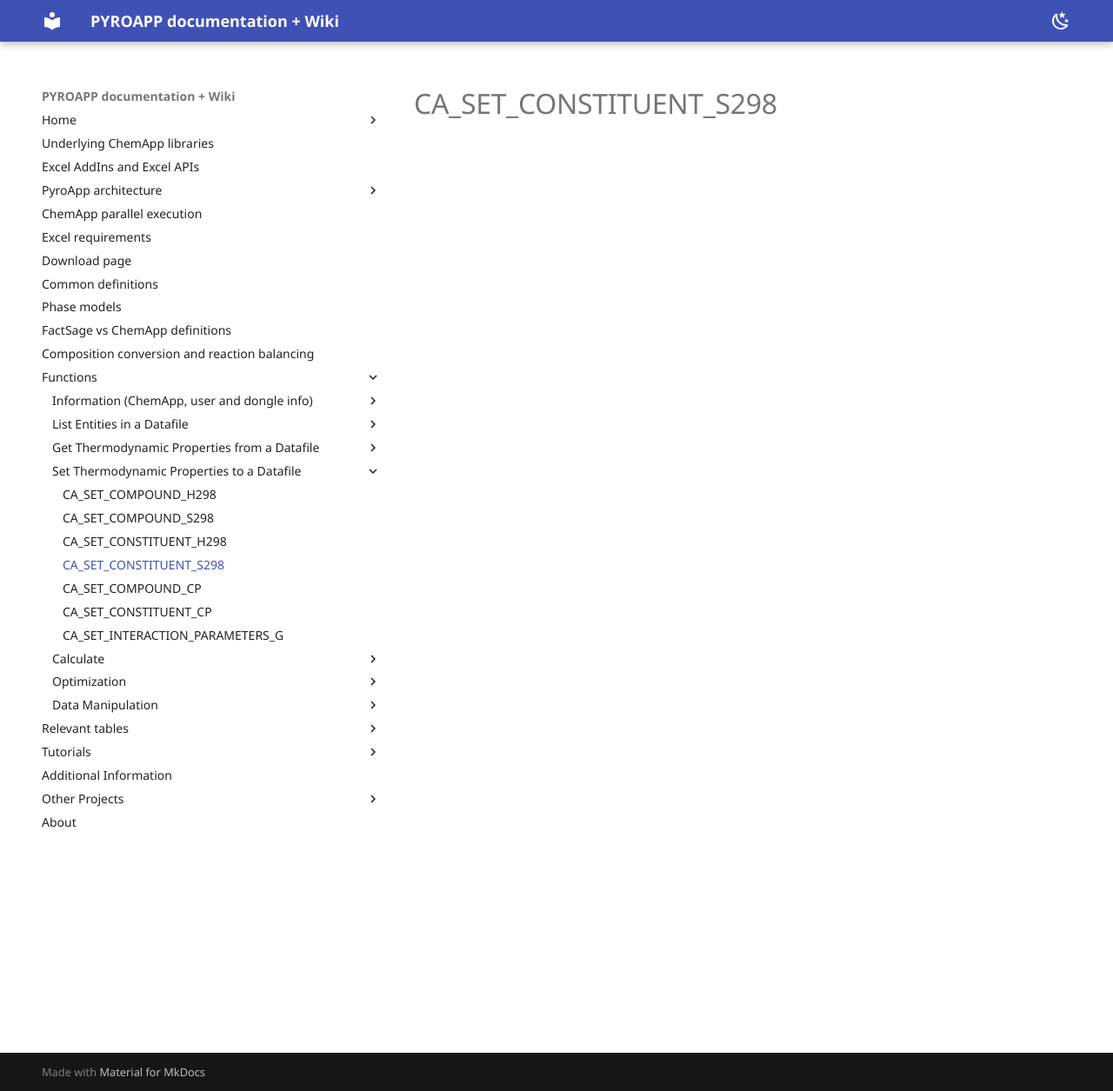
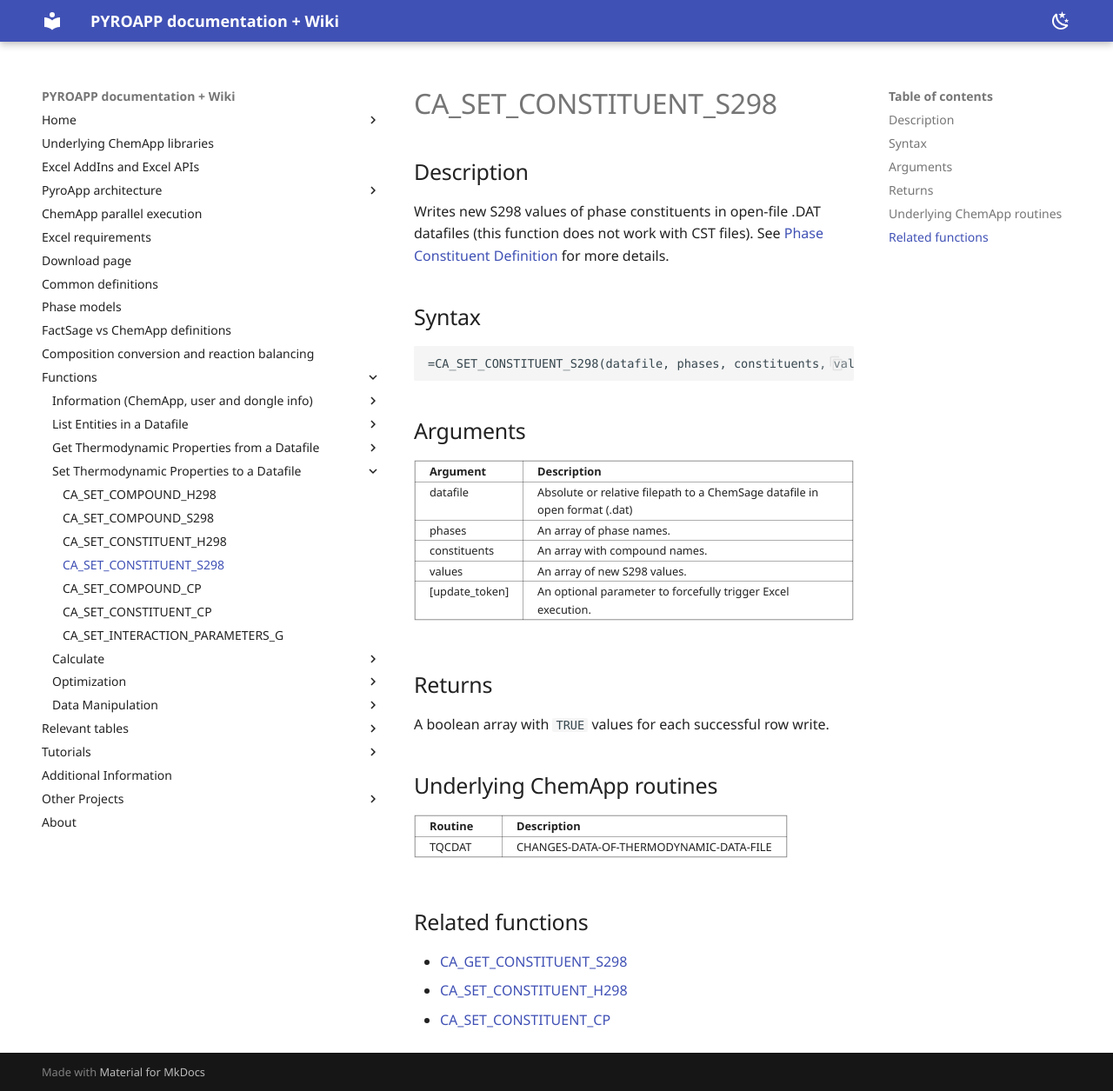
Before and after one commit to evnekdev/pyroapp-docs, an MkDocs documentation site: the page built from docs/functions/ca_set_constituent_s298.md, in a window 1280 px wide and 1255 px high. Shown: the whole window at 87% size. Built offline with MkDocs 1.6.1 and Material for MkDocs 9.7.7, drawn with Linux system fonts in a browser that asks for light colours; some web fonts are replaced.

Commit message:
ca_set_constituent_h298, ca_set_constituent_s298

````diff
--- a/docs/functions/ca_set_constituent_s298.md
+++ b/docs/functions/ca_set_constituent_s298.md
@@ -1 +1,37 @@
 # CA_SET_CONSTITUENT_S298
+
+## Description
+
+Writes new S298 values of phase constituents in open-file .DAT datafiles (this function does not work with CST files). See [Phase Constituent Definition](../../common-definitions#phase-constituent) for more details.
+
+## Syntax
+
+```excel
+=CA_SET_CONSTITUENT_S298(datafile, phases, constituents, values, [update_token])
+```
+
+## Arguments
+
+  | **Argument** | **Description** |
+  |---|---|
+  | datafile         | Absolute or relative filepath to a ChemSage datafile in open format (.dat) |
+  | phases           | An array of phase names.      |
+  | constituents     | An array with compound names. |
+  | values           | An array of new S298 values.  |
+  | \[update_token\] | An optional parameter to forcefully trigger Excel execution. |
+
+## Returns
+
+A boolean array with `TRUE` values for each successful row write.
+
+## Underlying ChemApp routines
+
+| **Routine** | **Description** |
+|---|---|
+| TQCDAT | CHANGES-DATA-OF-THERMODYNAMIC-DATA-FILE |
+
+## Related functions
+
+  - [CA_GET_CONSTITUENT_S298](../ca_get_constituent_s298)
+  - [CA_SET_CONSTITUENT_H298](../ca_set_constituent_h298)
+  - [CA_SET_CONSTITUENT_CP](../ca_set_constituent_cp)
````
Also changed, not shown: docs/functions/ca_set_constituent_h298.md (+36 -0 lines).
